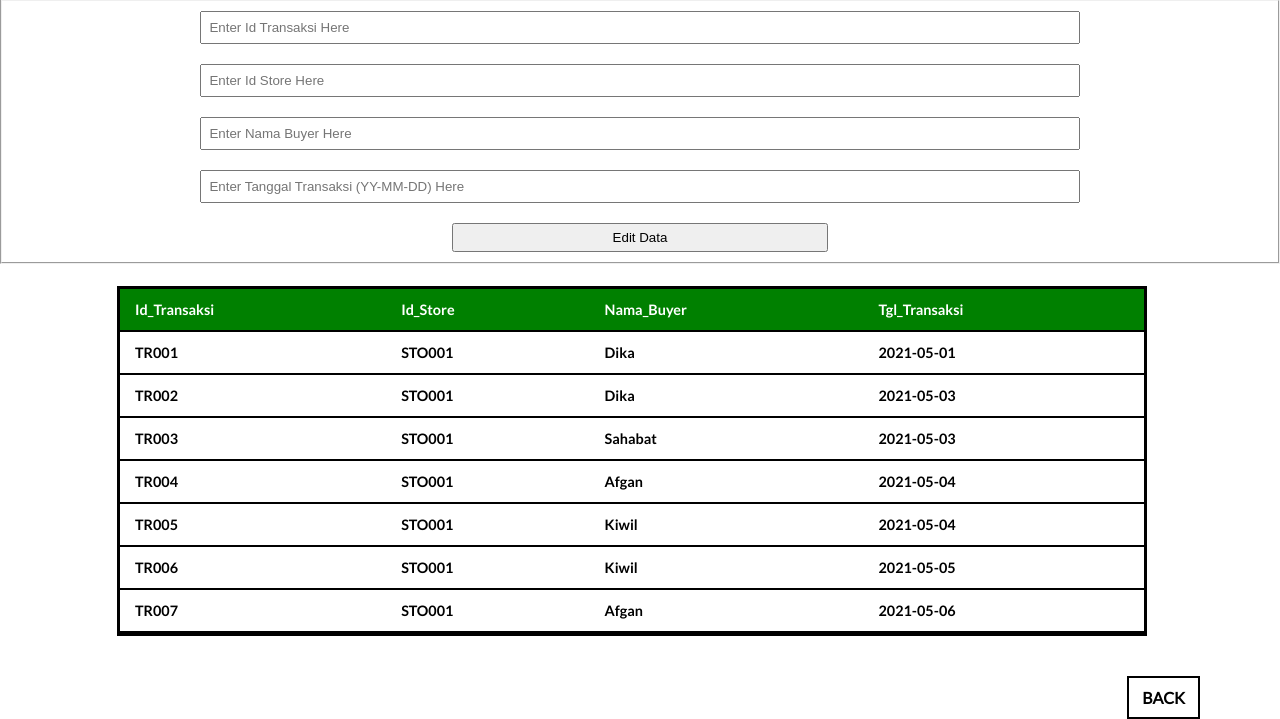
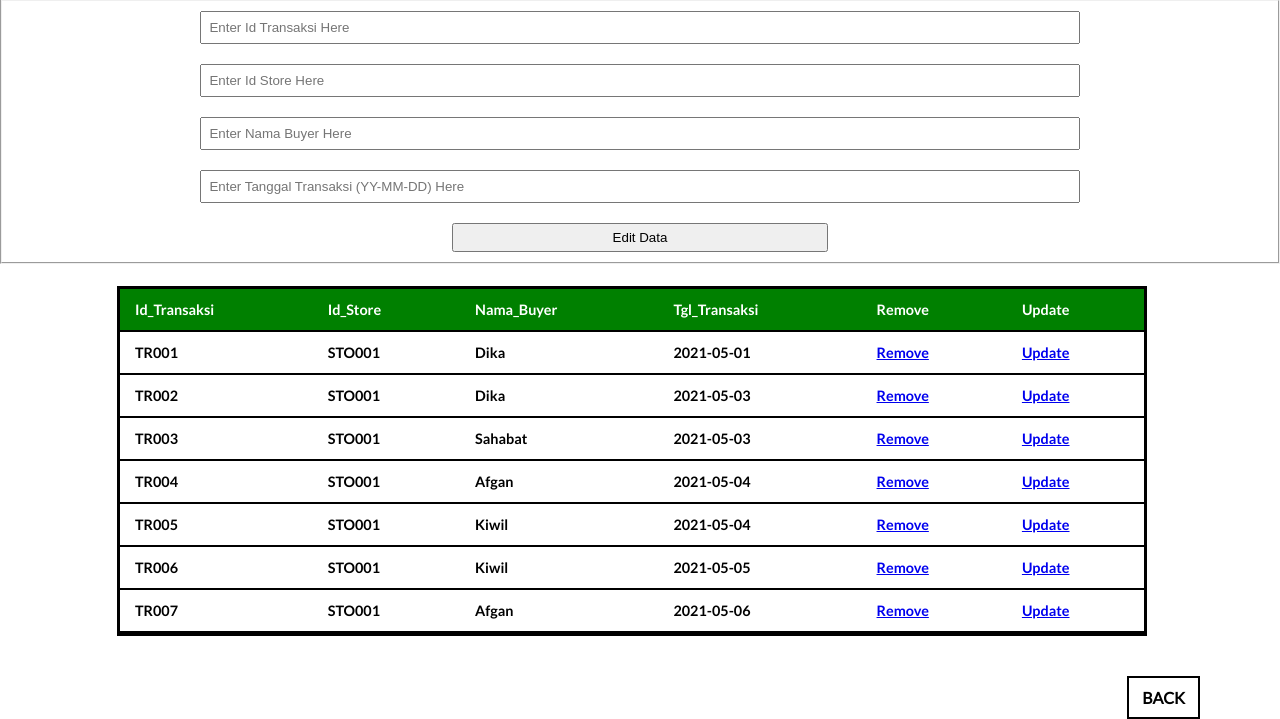
Before and after one commit to baswaraandi/Database-Project, a PHP site: page /transaksi.php in a window 1280 px wide. Shown: the part 145-864 px from the top of the page. Run offline with PHP 8.4, Linux system fonts and the light colour scheme; data comes from the database, SQL or seed files in the repository.

Commit message:
New_Update Beres

```diff
--- a/transaksi.php
+++ b/transaksi.php
@@ -57,6 +57,8 @@ $s=mysqli_query($con,"select * from transaksi");
         <th>Id_Store</th>
         <th>Nama_Buyer</th>
         <th>Tgl_Transaksi</th>
+        <th>Remove</th>
+        <th>Update</th>
     </tr>
 </thead>
 <?php
@@ -69,6 +71,8 @@ while($r = mysqli_fetch_array($s))
         <td><?php echo $r['Id_Store']; ?></td>
         <td><?php echo $r['Nama_Buyer']; ?></td>
         <td><?php echo $r['Tgl_Transaksi']; ?></td>
+        <td><a href = "deletetransaksi.php?i=<?php echo $r['Id_Transaksi']; ?>">Remove</a></td>
+        <td><a href = "updatetransaksi.php?i=<?php echo $r['Id_Transaksi']; ?>">Update</a></td>
     </tr>
 </tbody>
 <?php
```
